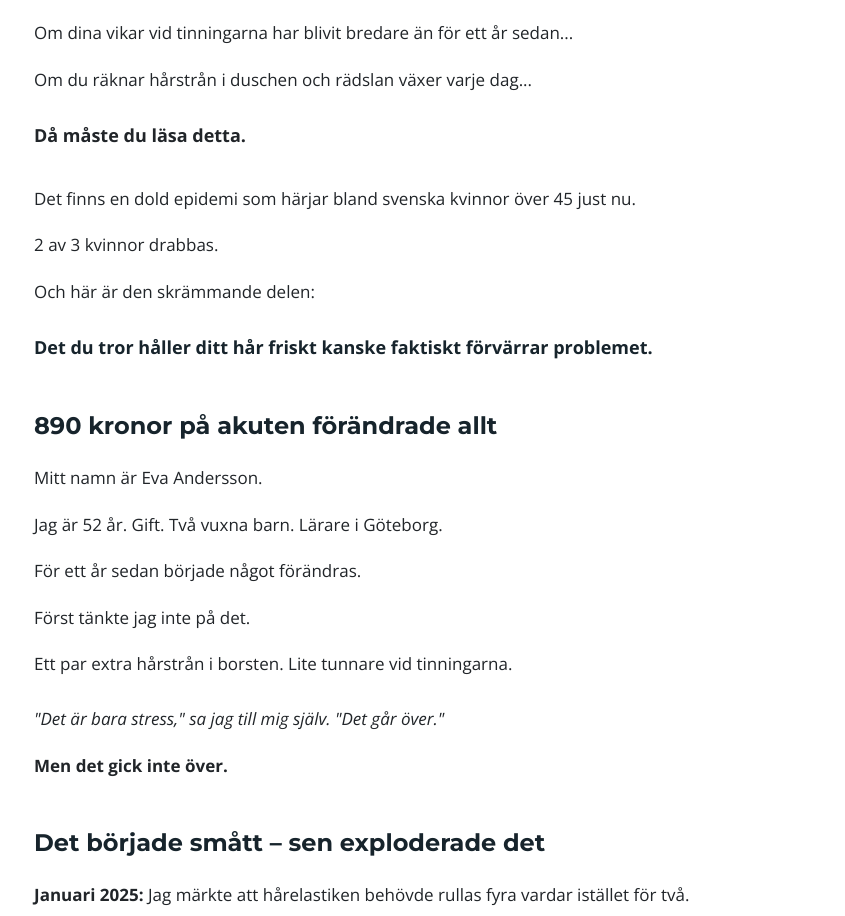
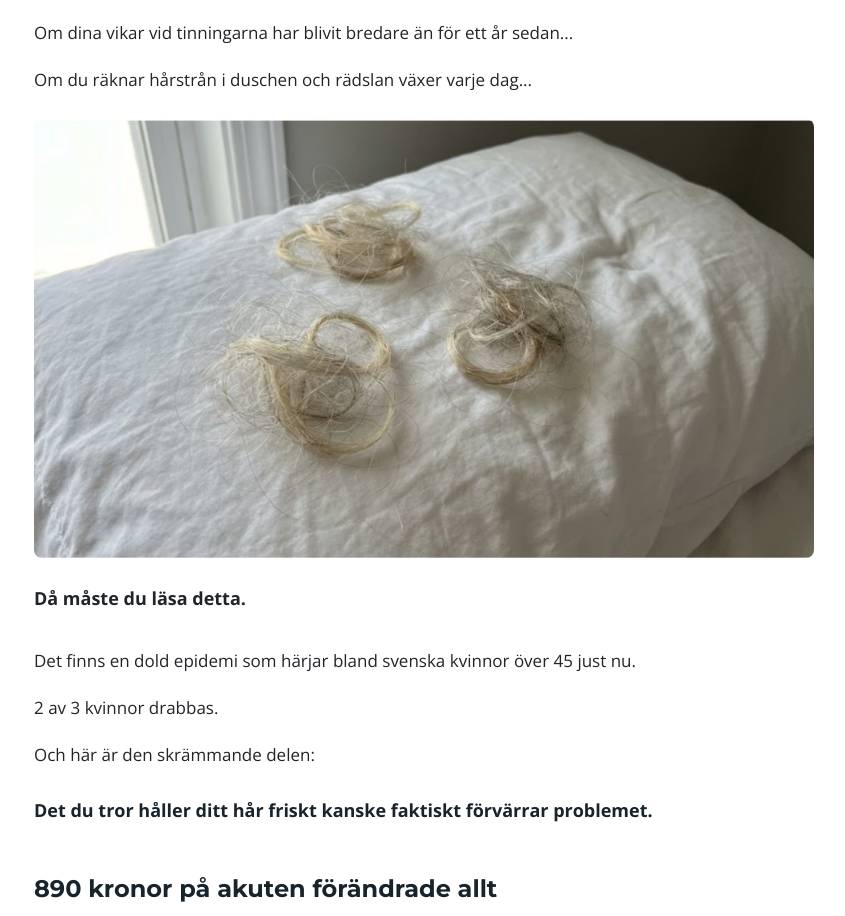
Before and after one commit to mangaz900/luminaflow, a React (Vite) app: page /kvinnor-55-plus-v3 in a window 1280 px wide. Shown: the part 888-1804 px from the top of the page, without its empty margins (216-1061 px from the left). Built offline with nearby package versions, Linux system fonts and the light colour scheme; no server answers; a web font is replaced by a local one.

Commit message:
Women55PlusV3: Lägg till bild 9 (1).jpg efter hårstrån-paragrafen

```diff
--- a/pages/listicles/Women55PlusV3.tsx
+++ b/pages/listicles/Women55PlusV3.tsx
@@ -72,6 +72,11 @@ const Women55PlusV3: React.FC = () => {
                         <p className="text-[17px] mb-6">
                             Om du räknar hårstrån i duschen och rädslan växer varje dag...
                         </p>
+
+                        {/* Image */}
+                        <div className="mb-6">
+                            <img src="/9 (1).jpg" alt="Hårstrån i duschen" className="w-full h-auto rounded-lg" />
+                        </div>
 
                         <p className="text-[18px] mb-8 font-bold">
                             Då måste du läsa detta.
```
